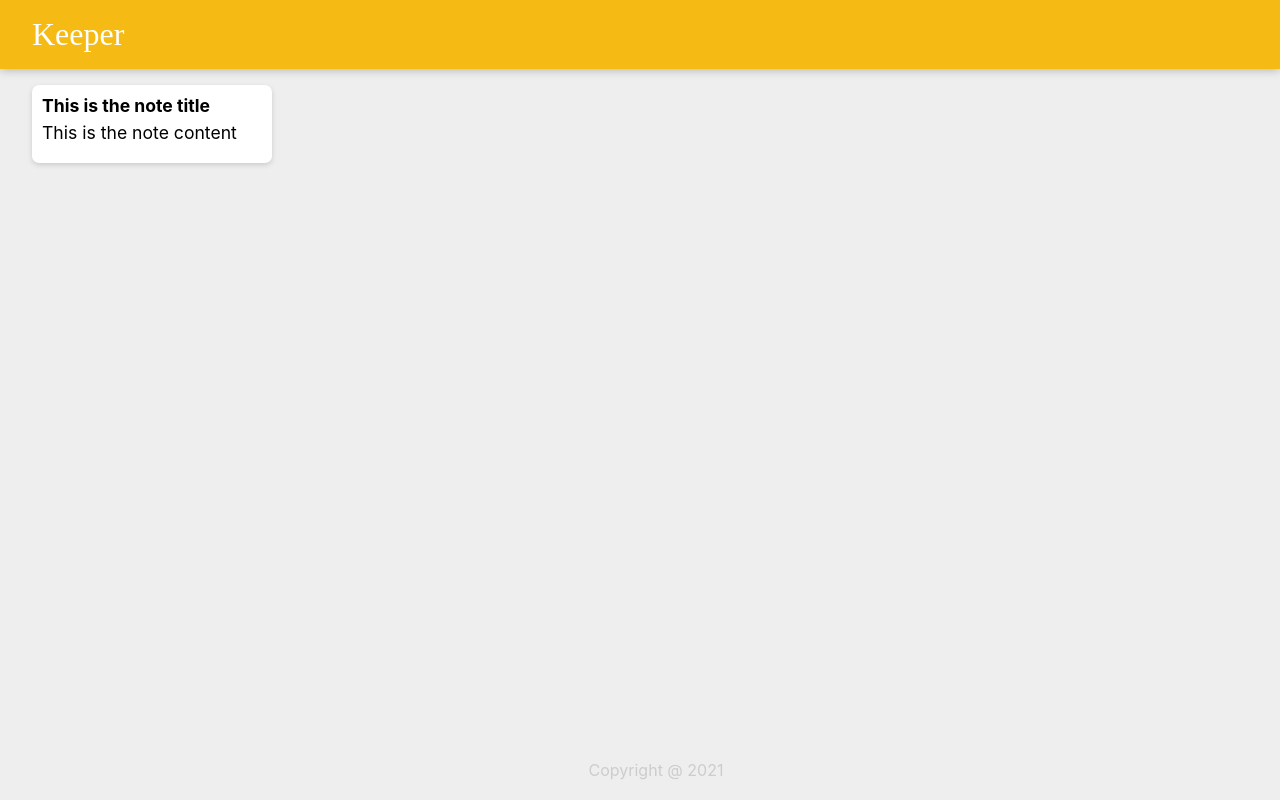
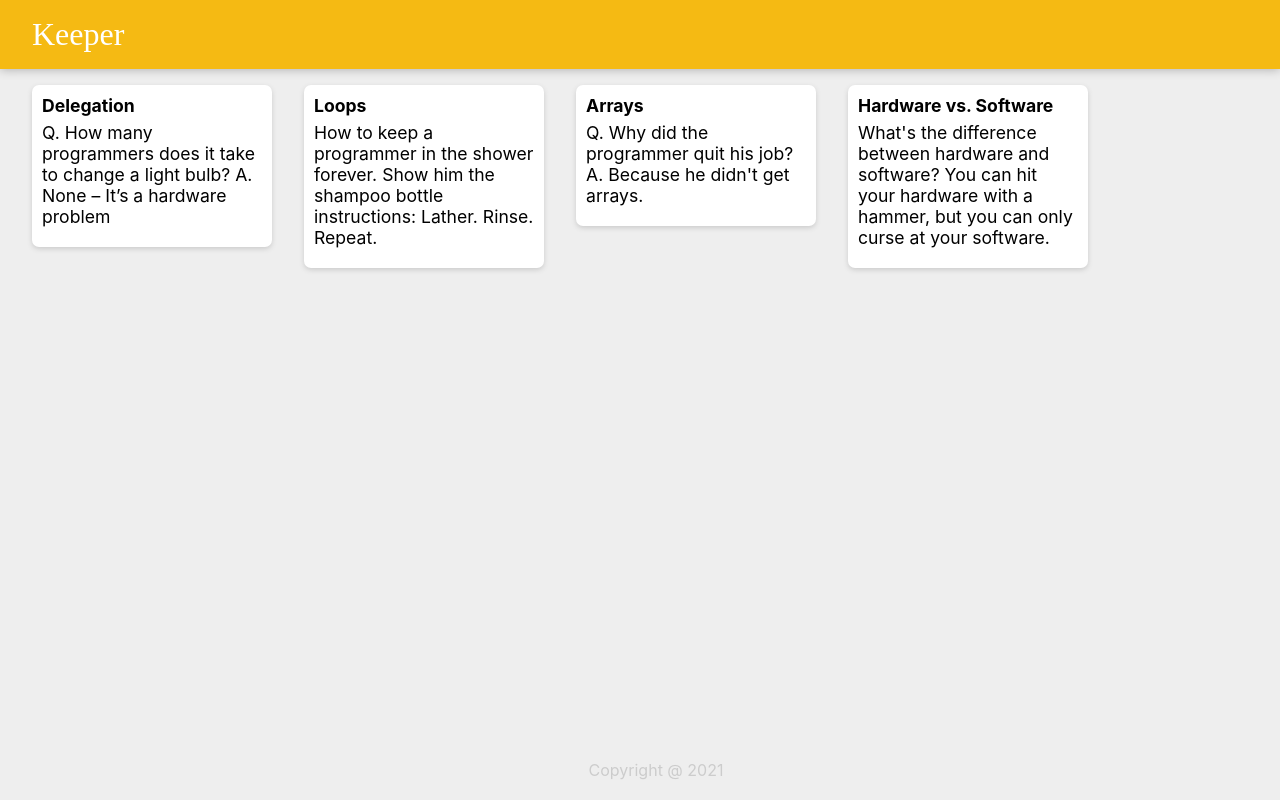
Before and after one commit to Srutip04/Google-Keep, a React (Create React App) app: page / in a window 1280 px wide. Built offline with nearby package versions, Linux system fonts and the light colour scheme; the HTML template or start-up script is replaced by a standard one.

Commit message:
notes component and map function

```diff
--- a/src/App.js
+++ b/src/App.js
@@ -2,13 +2,23 @@
 import Header from './components/header/header';
 import Note from './components/note/note';
 import Footer from './components/footer/footer';
+import notes from './Notes';
 import './App.css';
 
 function App() {
   return (
     <div className="App">
       <Header />
-      <Note />
+      {notes.map((noteItem) => {
+        return (
+          <Note
+            key={noteItem.key}
+            title={noteItem.title}
+            content={noteItem.content}
+
+          />
+        )
+      })}
       <Footer />
     </div>
   );
--- /dev/null
+++ b/src/Notes.js
@@ -0,0 +1,27 @@
+const notes = [
+  {
+    key: 1,
+    title: "Delegation",
+    content:
+      "Q. How many programmers does it take to change a light bulb? A. None – It’s a hardware problem",
+  },
+  {
+    key: 2,
+    title: "Loops",
+    content:
+      "How to keep a programmer in the shower forever. Show him the shampoo bottle instructions: Lather. Rinse. Repeat.",
+  },
+  {
+    key: 3,
+    title: "Arrays",
+    content:
+      "Q. Why did the programmer quit his job? A. Because he didn't get arrays.",
+  },
+  {
+    key: 4,
+    title: "Hardware vs. Software",
+    content:
+      "What's the difference between hardware and software? You can hit your hardware with a hammer, but you can only curse at your software.",
+  },
+];
+export default notes;
--- a/src/components/note/note.jsx
+++ b/src/components/note/note.jsx
@@ -1,10 +1,11 @@
 import react from "react";
+import notes from "../../Notes";
 import './note.styles.css';
-function Note(){
+function Note(props){
     return (
         <div className='note'>
-            <h1>This is the note title</h1>
-            <p>This is the note content</p>
+            <h1>{props.title}</h1>
+            <p>{props.content}</p>
         </div>
     )
 }
```
